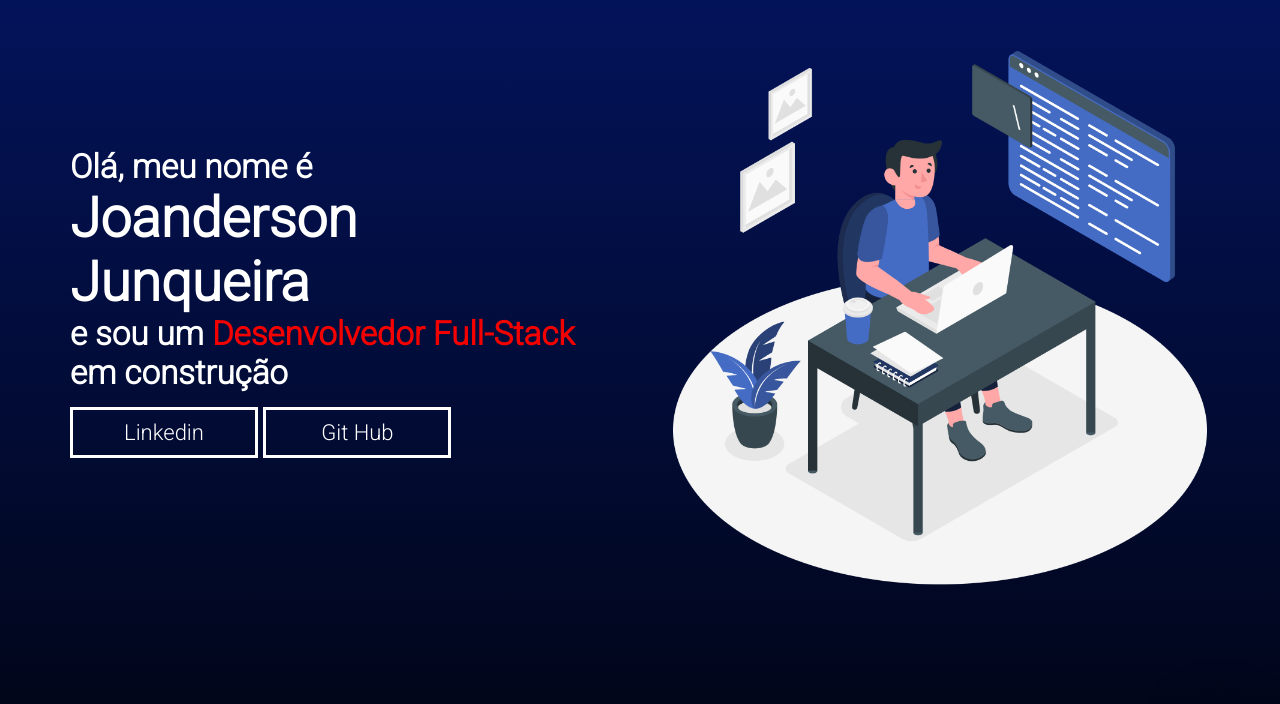
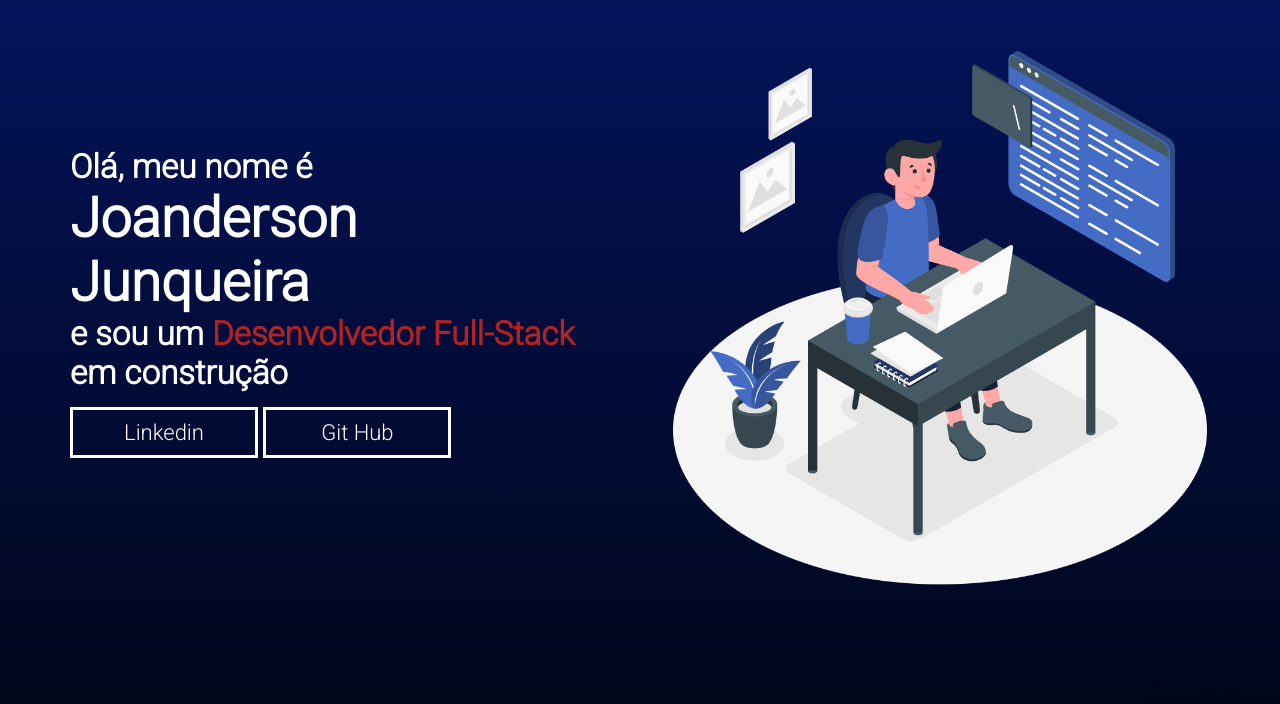
Before and after one commit to Joanderson98/portifolio, a plain HTML site: page index.html in a window 1280 px wide. Shown: the top 704 px of the page. Drawn offline with nearby package versions, Linux system fonts and the light colour scheme.

Commit message:
Atualizar o style.css

```diff
--- a/style.css
+++ b/style.css
@@ -43,7 +43,7 @@
 
 .dev_full {
     font-size: 1.5rem;
-    color: rgb(243, 0, 0);
+    color: rgb(178, 34, 34);
     font-weight: bolder;
 
 }
```
